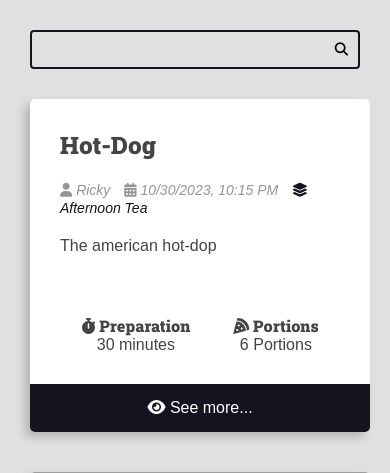
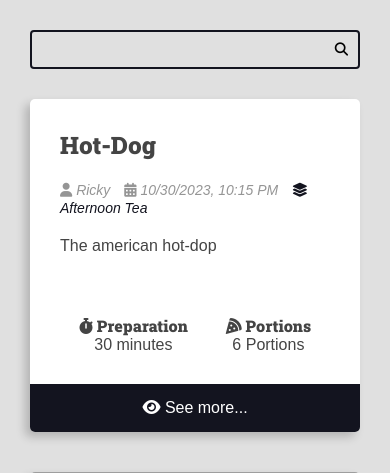
Before and after one commit to RickyAlm/Project-Recipes-Django, a Django app: page /recipes/category/1/ in a window 390 px wide. Shown: the part 113-586 px from the top of the page. Run offline with Django 4.2, Linux system fonts and the light colour scheme; data comes from the database, SQL or seed files in the repository; grey boxes are pictures that could not be loaded.

Commit message:
fix recipe responsiveness

```diff
--- a/recipes/static/recipes/css/styles.css
+++ b/recipes/static/recipes/css/styles.css
@@ -341,3 +341,10 @@ h6 {
 .m-y {
   margin: var(--spacing-gutter-medium) 0;
 }
+
+/* MEDIA */
+@media (max-width: 600px) {
+  .main-content-list {
+    grid-template-columns: repeat(auto-fit, minmax(100%, 1fr));
+  }
+}
```
